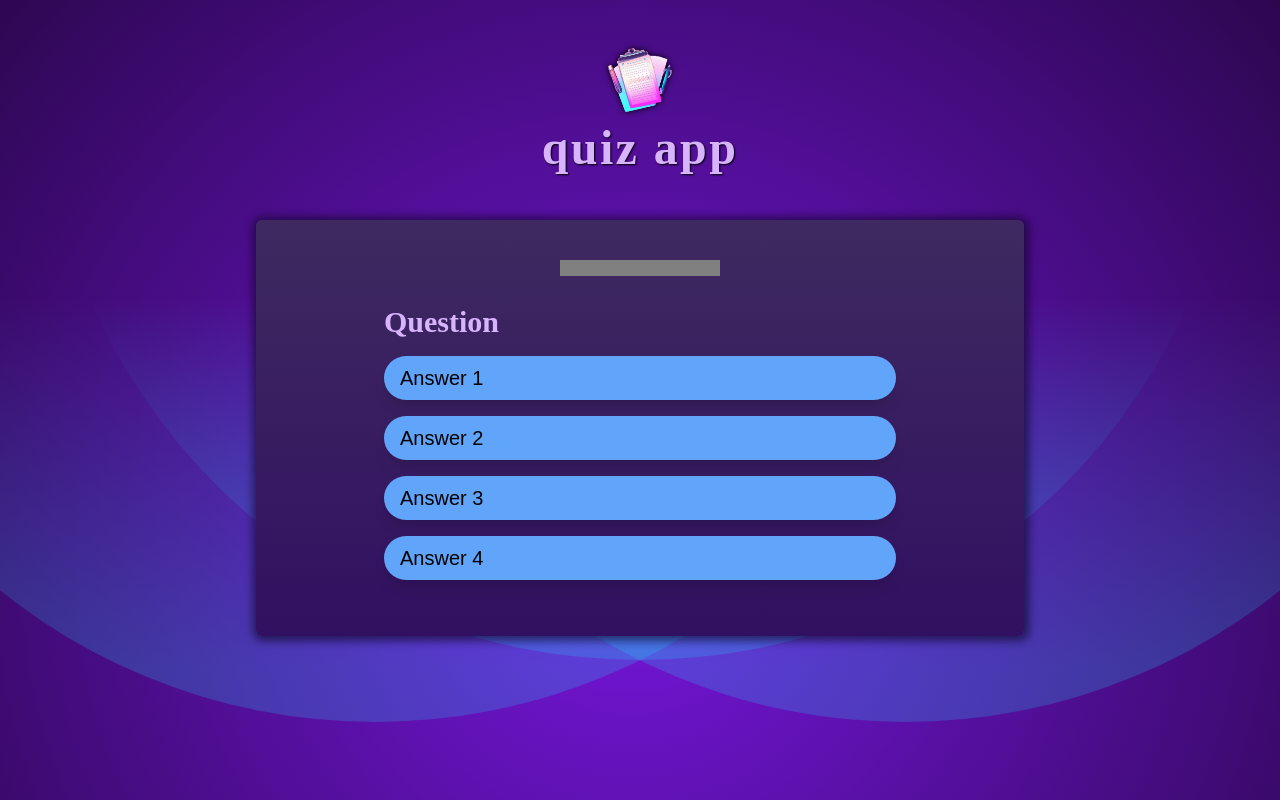
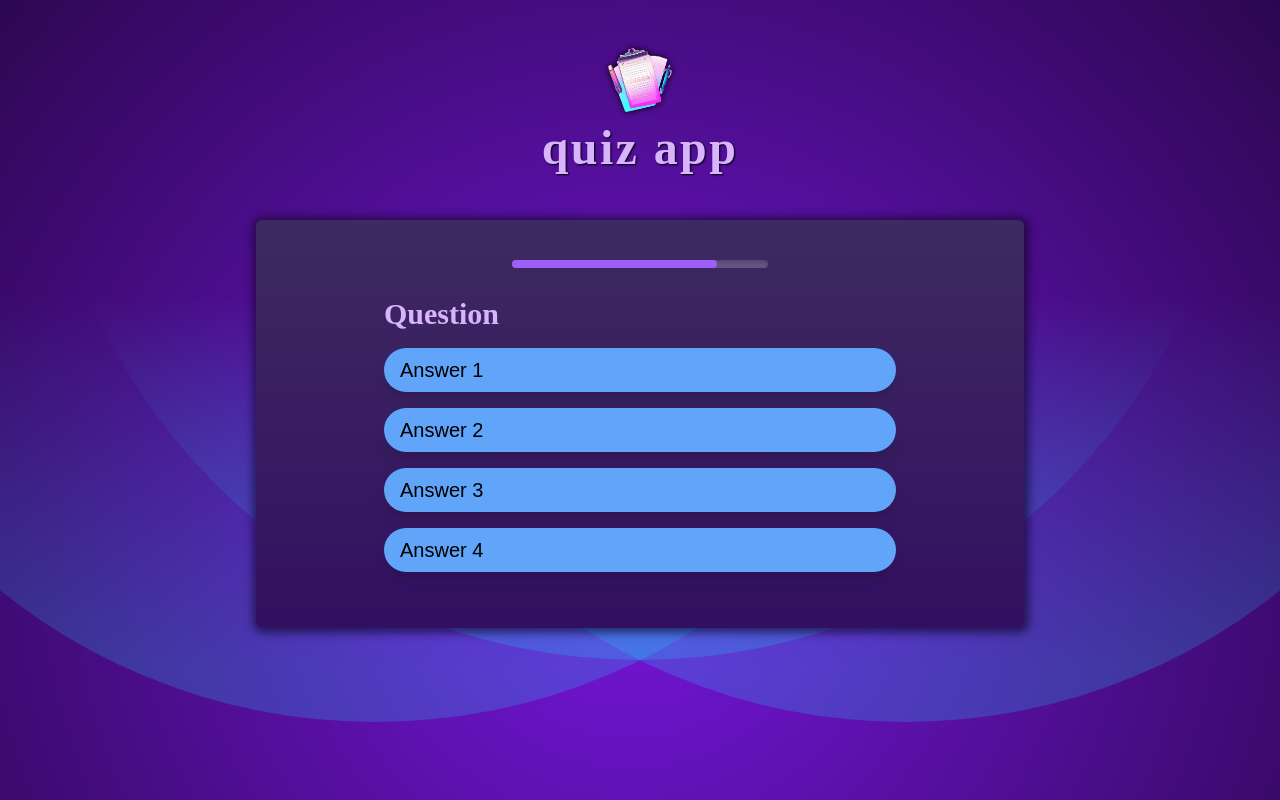
Before and after one commit to mclods/quiz-app, a React (Vite) app: page / in a window 1280 px wide. Built offline with nearby package versions, Linux system fonts and the light colour scheme; a web font is replaced by a local one.

Commit message:
Added styles for the progress bar

```diff
--- a/src/components/Quiz.jsx
+++ b/src/components/Quiz.jsx
@@ -1,9 +1,10 @@
 import Question from './Question';
+import classes from './Quiz.module.css';
 
 function Quiz() {
   return (
     <section className="flex flex-col gap-y-3 mx-[20vw] px-[10vw] py-10 rounded-md items-center bg-gradient-to-b from-[#3e2a60] to-[#321061] shadow-[1px_1px_8px_4px_rgba(12,5,32,0.6)]">
-      <progress />
+      <progress value={80} max={100} className={classes.progress} />
       <Question />
     </section>
   );
--- /dev/null
+++ b/src/components/Quiz.module.css
@@ -0,0 +1,19 @@
+.progress {
+  width: 50%;
+  height: 0.5rem;
+  border-radius: 24px;
+  margin: 0;
+  background: #6a558a;
+  box-shadow: 0 2px 5px rgba(0, 0, 0, 0.25) inset;
+}
+
+.progress::-webkit-progress-bar {
+  background: #6a558a;
+  border-radius: 24px;
+  box-shadow: 0 2px 5px rgba(0, 0, 0, 0.25) inset;
+}
+
+.progress::-webkit-progress-value {
+  background: #9e5ef8;
+  border-radius: 24px;
+}
```
